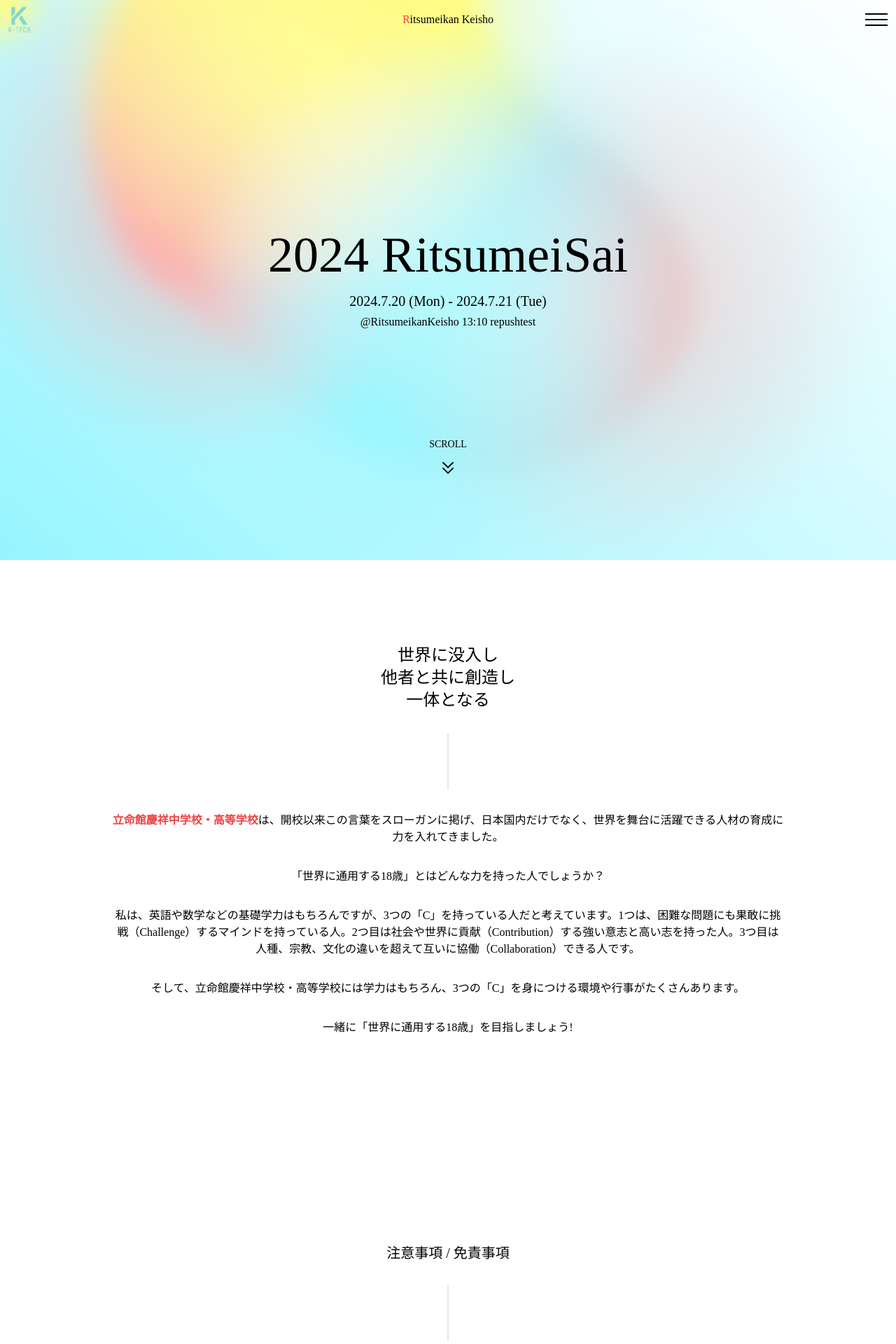
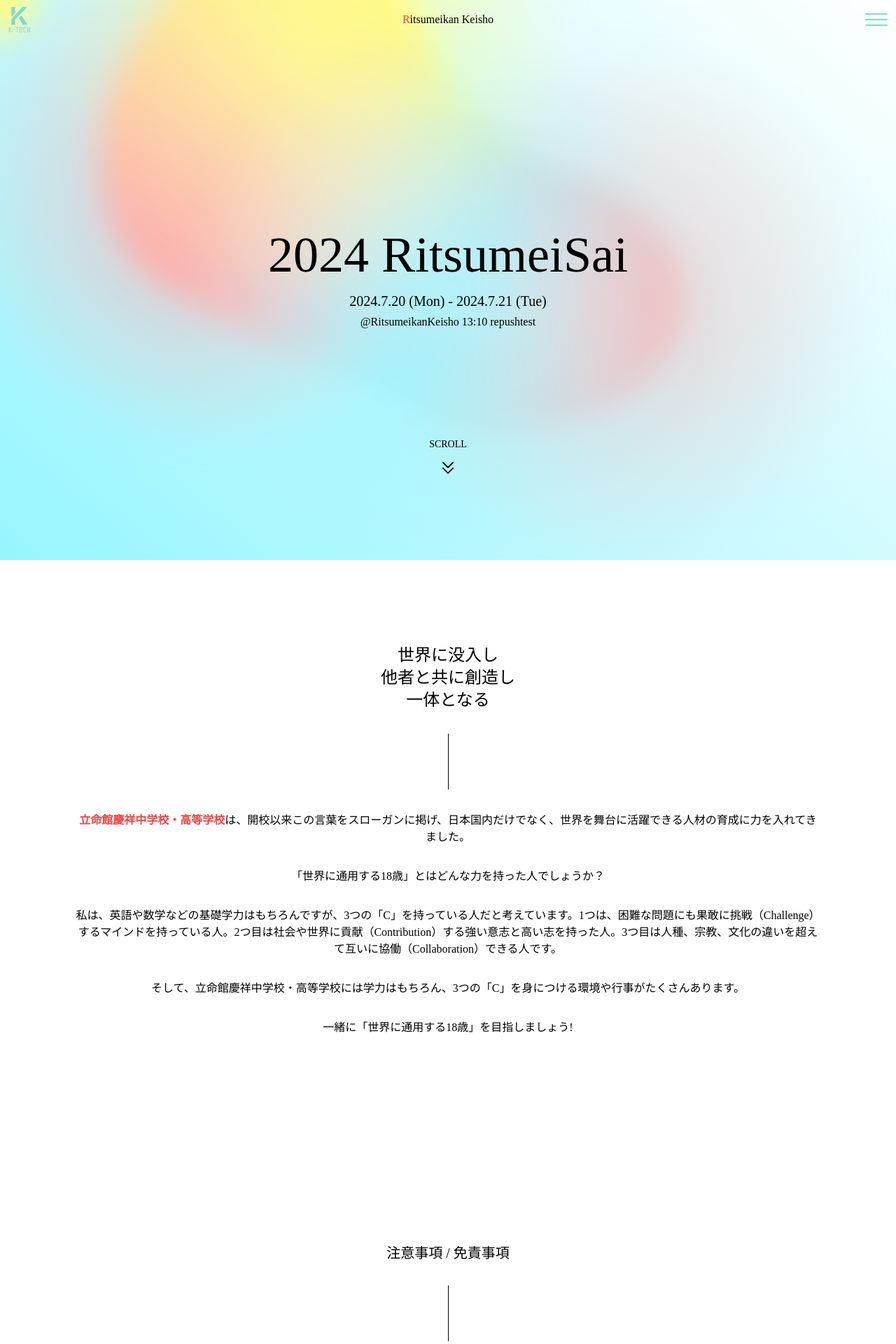
Before and after one commit to Rei2718/RitsumeisaiSpecialSite, a Next.js app: page / in a window 1280 px wide. Shown: the top 1920 px of the page at 70% size. Built offline with nearby package versions, Linux system fonts and the light colour scheme; a web font is replaced by a local one.

Commit message:
Changed Layout.tsx

```diff
--- a/src/app/components/header.tsx
+++ b/src/app/components/header.tsx
@@ -95,7 +95,7 @@
     <>
       {/* Header */}
       <header className="z-50 fixed top-0 w-full backdrop-blur-[2px]">
-        <div className="flex justify-between items-center h-full bg-gray-800 bg-clip-padding backdrop-filter bg-opacity-0">
+        <div className="flex justify-between items-center h-full bg-clip-padding backdrop-filter">
           <button onClick={() => handleLinkClick('/')}>
             <div className="py-2 px-2 flex justify-start items-center">
               <img
@@ -111,9 +111,9 @@
               onClick={toggleMenu}
               className=" focus:outline-none z-50 relative w-10 h-10 px-1"
             >
-              <div className={`w-8 h-0.5 bg-black mb-1.5 transition-all duration-700 ${isMenuOpen ? 'transform rotate-45 translate-y-2' : ''}`}></div>
-              <div className={`w-8 h-0.5 bg-black mb-1.5 transition-all duration-700 ${isMenuOpen ? 'opacity-0' : ''}`}></div>
-              <div className={`w-8 h-0.5 bg-black transition-all duration-700 ${isMenuOpen ? 'transform -rotate-45 -translate-y-2' : ''}`}></div>
+              <div className={`w-8 h-0.5 bg-[#81D8D0] rounded-full mb-1.5 transition-all duration-700 ${isMenuOpen ? 'transform rotate-45 translate-y-2' : ''}`}></div>
+              <div className={`w-8 h-0.5 bg-[#81D8D0]  rounded-full mb-1.5 transition-all duration-700 ${isMenuOpen ? 'opacity-0' : ''}`}></div>
+              <div className={`w-8 h-0.5 bg-[#81D8D0]  rounded-full transition-all duration-700 ${isMenuOpen ? 'transform -rotate-45 -translate-y-2' : ''}`}></div>
             </button>
           </div>
         </div>
@@ -175,7 +175,6 @@
 
       {/* KeyVisual */}
       <div className="object-cover w-screen h-lvh fixed top-0 left-0 z-0 flex justify-center items-center">
-        {/* BgImg */}
         <div className="gradient-bg">
           <svg xmlns="http://www.w3.org/2000/svg">
             <defs>
@@ -192,22 +191,9 @@
             <div className="g3"></div>
             <div className="g4"></div>
             <div className="g5"></div>
-
-             <div className='g1'></div>
-             <div className='g2'></div>
             <div className="interactive" ref={interactiveRef}></div>
           </div>
         </div>
-
-{/*
-        <div className="absolute inset-0 bg-fixed z-10"
-            style={{
-              backgroundImage: `url(https://www.twicejapan.com/static/twice/official/top/dot.png)`,
-              backgroundRepeat: 'repeat',
-              backgroundSize: '2px 2px'
-            }}>
-        </div>
-*/}
       </div>
     </>
   );
--- a/src/app/components/header2.tsx
+++ /dev/null
@@ -1,62 +0,0 @@
-"use client";
-
-import React, { useEffect, useRef } from 'react';
-
-const Header2 = () => {
-  const interactiveRef = useRef<HTMLDivElement>(null);
-
-  useEffect(() => {
-    const interBubble = interactiveRef.current;
-    let curX = 0;
-    let curY = 0;
-    let tgX = 0;
-    let tgY = 0;
-
-    function move() {
-      curX += (tgX - curX) / 20;
-      curY += (tgY - curY) / 20;
-      if (interBubble) {
-        interBubble.style.transform = `translate(${Math.round(curX)}px, ${Math.round(curY)}px)`;
-      }
-      requestAnimationFrame(move);
-    }
-
-    const handleMouseMove = (event: MouseEvent) => {
-      tgX = event.clientX;
-      tgY = event.clientY;
-    };
-
-    window.addEventListener('mousemove', handleMouseMove);
-    move();
-
-    return () => {
-      window.removeEventListener('mousemove', handleMouseMove);
-    };
-  }, []);
-
-  return (
-    <header className='object-cover w-screen h-screen fixed top-0 left-0 z-0 flex justify-center items-center'>
-      <div className="gradient-bg">
-        <svg xmlns="http://www.w3.org/2000/svg">
-          <defs>
-            <filter id="goo">
-              <feGaussianBlur in="SourceGraphic" stdDeviation="10" result="blur" />
-              <feColorMatrix in="blur" mode="matrix" values="1 0 0 0 0  0 1 0 0 0  0 0 1 0 0  0 0 0 18 -8" result="goo" />
-              <feBlend in="SourceGraphic" in2="goo" />
-            </filter>
-          </defs>
-        </svg>
-        <div className="gradients-container">
-          <div className="g1"></div>
-          <div className="g2"></div>
-          <div className="g3"></div>
-          <div className="g4"></div>
-          <div className="g5"></div>
-          <div className="interactive" ref={interactiveRef}></div>
-        </div>
-      </div>
-    </header>
-  );
-};
-
-export default Header2;
--- a/src/app/globals.css
+++ b/src/app/globals.css
@@ -69,6 +69,49 @@
     rgba(0, 0, 0, 8) 90%,
     black 100%,
   );
+}
+
+
+
+
+@keyframes scroll {
+  0%, 100% {
+    transform: translateY(0);
+  }
+  50% {
+    transform: translateY(8px);
+  }
+}
+
+.scroll-indicator {
+  display: flex;
+  flex-direction: column;
+  align-items: center;
+  animation: scroll 1.5s infinite;
+}
+
+.scroll-icon {
+  transform: rotate(-90deg);
+}
+
+@keyframes scroll {
+  0%, 100% {
+    transform: translateY(0);
+  }
+  50% {
+    transform: translateY(8px);
+  }
+}
+
+.scroll-indicator {
+  display: flex;
+  flex-direction: column;
+  align-items: center;
+  animation: scroll 1.5s infinite;
+}
+
+.scroll-icon {
+  transform: rotate(-90deg);
 }
 
 
--- a/src/app/jhs/j1/page.tsx
+++ b/src/app/jhs/j1/page.tsx
@@ -28,19 +28,13 @@
 
   return (
     <>
-      <Header />
-
       {/* Section1 Start */}
       <section className="flex items-center justify-center h-lvh relative">
         {/* TopCharacter */}
         <div className="absolute top-1/2 transform -translate-y-1/2 text-center z-10 mx-10">
           <ScrollRevealContainer move="bottom">
             <div className="mb-8 px-2 sm:px-5 text-4xl sm:text-5xl md:text-7xl">中学1年生</div>
-          </ScrollRevealContainer>
-          <ScrollRevealContainer move="bottom">
             <div className="mb-1 text-base sm:text-lg md:text-xl">ー 常設展示 ー</div>
-          </ScrollRevealContainer>
-          <ScrollRevealContainer move="bottom">
             <div className="text-xs sm:text-sm md:text-base">段ボールを使用したアートを展示しています</div>
           </ScrollRevealContainer>
         </div>
--- a/src/app/layout.tsx
+++ b/src/app/layout.tsx
@@ -1,6 +1,7 @@
 import type { Metadata } from "next";
 import { Inter } from "next/font/google";
 import "./globals.css";
+import Header from "./components/header";
 
 const inter = Inter({ subsets: ["latin"] });
 
@@ -30,8 +31,9 @@
         <meta name="theme-color" content="#81D8D0"/>
       </head>
       <body className={inter.className}>
-        <div className="font_custom text-black">{children}</div>
-
+        <div className="font_custom text-black">
+          <Header />{children}
+        </div>
       </body>
     </html>
   );
--- a/src/app/page.tsx
+++ b/src/app/page.tsx
@@ -8,19 +8,14 @@
 function HomeContent() {
   return (
     <>
-      <Header />
       <div className="relative z-10">
         {/* Section 1 */}
         <section className="flex items-center justify-center h-lvh relative">
           {/* TopCharacter */}
-          <div className="top-[50%] transform -translate-y-1/2  text-center absolute mx-10 sm:mx-10 z-10">
+          <div className="top-[50%] transform -translate-y-1/2  text-center absolute w-10/12">
             <ScrollRevealContainer move="bottom">
               <div className="mb-4 px-2 sm:px-5 text-4xl sm:text-5xl md:text-7xl">2024 RitsumeiSai</div>
-            </ScrollRevealContainer>
-            <ScrollRevealContainer move="bottom">
               <div className="mb-1 text-base sm:text-lg md:text-xl">2024.7.20 (Mon) - 2024.7.21 (Tue)</div>
-            </ScrollRevealContainer>
-            <ScrollRevealContainer move="bottom">
               <div className="text-xs sm:text-sm md:text-base">@RitsumeikanKeisho 13:10 repushtest</div>
             </ScrollRevealContainer>
           </div>
@@ -31,7 +26,7 @@
 
         {/* Section 2 */}
         <section className="flex items-center justify-center h-lvh">
-          <div className=" text-center absolute z-10 mx-10 sm:mx-10 md:mx-20 lg:mx-32 xl:mx-40">
+          <div className=" text-center absolute z-10 w-10/12">
             <div className="text-lg sm:text-2xl  text-center flex flex-col items-center">
               <ScrollRevealContainer move="bottom">
                 <p className="text-lg sm:text-2xl">
@@ -39,12 +34,11 @@
                   他者と共に創造し<br />
                   一体となる
                 </p>
+                <div className="flex my-8 justify-center">
+                    <div className="h-20 border-r border-black rounded-full"></div>
+                </div>
               </ScrollRevealContainer>
-              <div className="flex my-8">
-                <ScrollRevealContainer move="bottom">
-                  <div className="h-20 border-r-2"></div>
-                </ScrollRevealContainer>
-              </div>
+
               <div className="text-sm sm:text-base">
                 <ScrollRevealContainer move="bottom">
                   <p className="mb-4 sm:mb-8">
@@ -68,9 +62,6 @@
                   <p className="mb-4 sm:mb-8">
                     そして、立命館慶祥中学校・高等学校には学力はもちろん、3つの「C」を身につける環境や行事がたくさんあります。
                   </p>
-                </ScrollRevealContainer>
-
-                <ScrollRevealContainer move="bottom">
                   <p>
                     一緒に「世界に通用する18歳」を目指しましょう!
                   </p>
@@ -82,25 +73,22 @@
 
         {/* Section 3 */}
         <section className="flex items-center justify-center h-lvh">
-          <div className=" text-center flex flex-col items-center absolute z-10 mx-10 sm:mx-10 md:mx-20 lg:mx-32 xl:mx-40">
+          <div className=" text-center flex flex-col items-center absolute z-10 w-10/12">
+
             <ScrollRevealContainer move="bottom">
               <p className="text-xl">
                 注意事項 / 免責事項
               </p>
+              <div className="flex my-8 justify-center">
+                <div className="h-20 border-r border-black rounded-full"></div>
+              </div>
             </ScrollRevealContainer>
-            <div className="flex my-8">
-              <ScrollRevealContainer move="bottom">
-                <div className="h-20 border-r-2"></div>
-              </ScrollRevealContainer>
-            </div>
+
             <div className="text-sm">
               <ScrollRevealContainer move="bottom">
                 <p className="mb-4">
                   1. 校内の映像・音声機器には触れないでください
                 </p>
-              </ScrollRevealContainer>
-
-              <ScrollRevealContainer move="bottom">
                 <p className="mb-4">
                   2. 関係者以外立ち入り禁止のエリアには入らないでください
                 </p>
@@ -110,9 +98,6 @@
                 <p className="mb-4">
                   3. 許可のある展示物以外には触れないでください
                 </p>
-              </ScrollRevealContainer>
-
-              <ScrollRevealContainer move="bottom">
                 <p className="mb-4">
                   4. 本校の敷地内における喫煙・飲酒はご遠慮ください
                 </p>
@@ -122,9 +107,6 @@
                 <p className="mb-4">
                   5. 本校生徒の顔、又は生徒が映り込む写真・映像等のSNS等公衆への公開はご遠慮ください
                 </p>
-              </ScrollRevealContainer>
-
-              <ScrollRevealContainer move="bottom">
                 <p className="mb-4">
                   6. 当サイトを利用したこと、または何らかの原因によりこれをご利用できなかったことにより生じる一切の損害および第三者によるデータの書き込み、不正なアクセス、発言、メールの送信等に関して生じる一切の損害について、K-Techは、何ら責任を負うものではありません。
                 </p>
```
Also changed, not shown: src/app/components/ScrollIndicator.tsx (+0 -21 lines).
